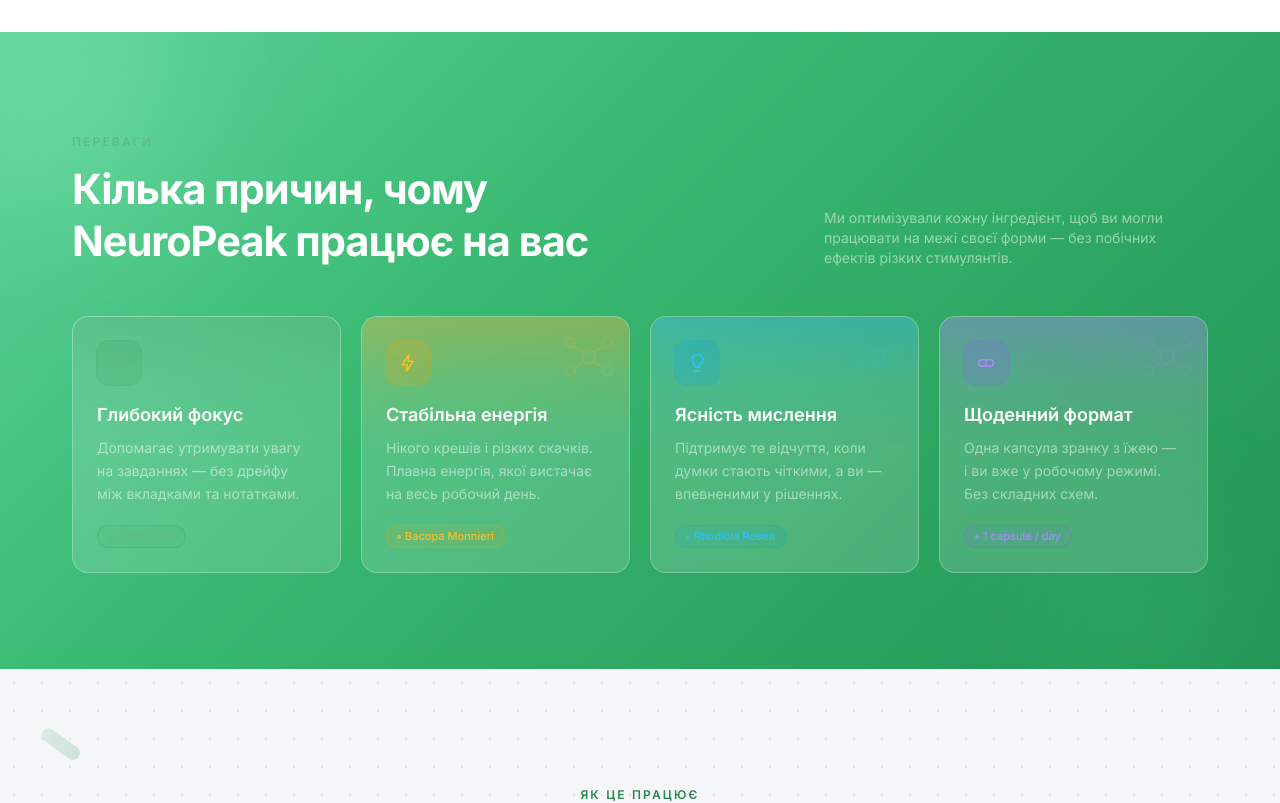
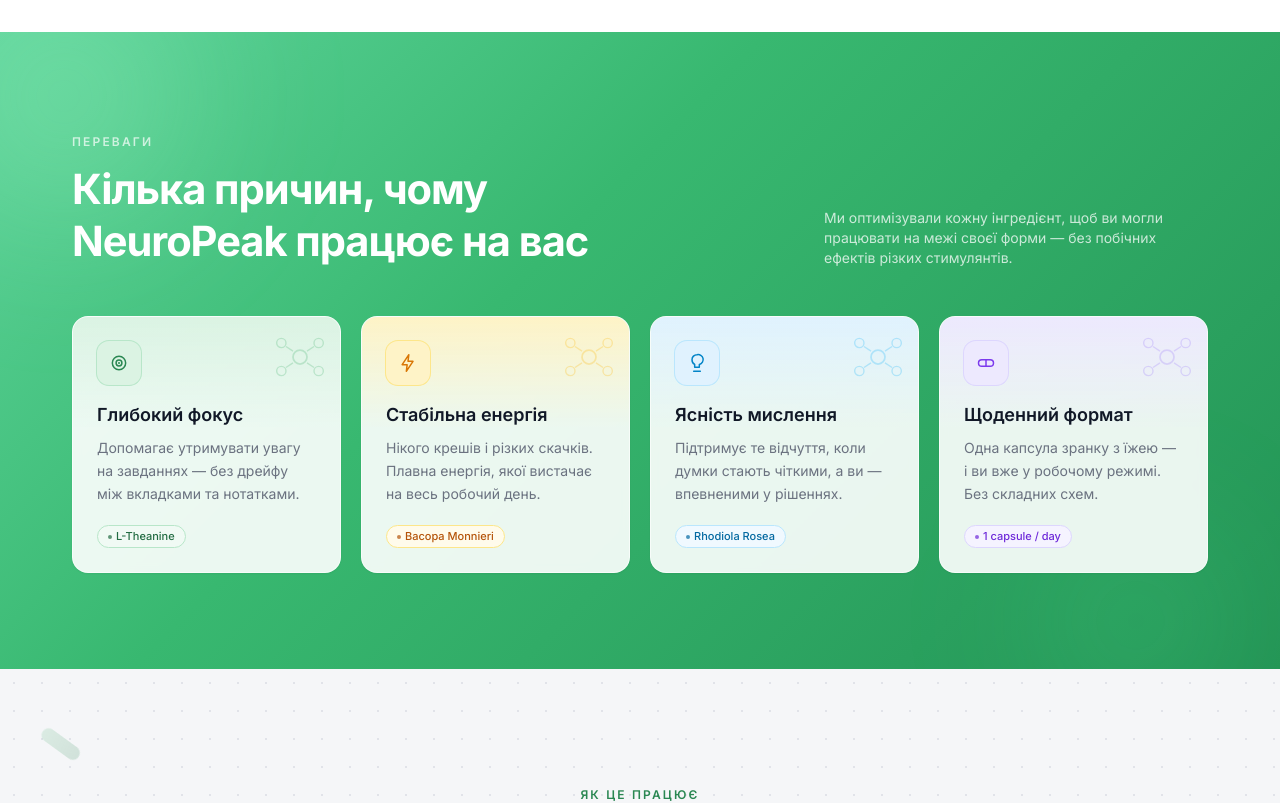
Before and after one commit to danylonahorniuk/neuropeak, a Next.js app: page / in a window 1280 px wide. Shown: the part 1580-2383 px from the top of the page. Built offline with nearby package versions, Linux system fonts and the light colour scheme.

Commit message:
fix: white opaque cards on green bg, dark text, visible colors & molecules

```diff
--- a/components/Benefits.tsx
+++ b/components/Benefits.tsx
@@ -5,10 +5,10 @@
     title: "Глибокий фокус",
     text: "Допомагає утримувати увагу на завданнях — без дрейфу між вкладками та нотатками.",
     ingredient: "L-Theanine",
-    topColor: "from-brand-500/30 via-brand-500/10 to-transparent",
-    glowColor: "rgba(60,163,102,0.18)",
-    iconBg: "bg-brand-500/20 ring-brand-500/30 text-brand-400",
-    tagCls: "border-brand-500/30 bg-brand-500/10 text-brand-400",
+    topColor: "from-brand-100 to-transparent",
+    glowColor: "rgba(60,163,102,0.08)",
+    iconBg: "bg-brand-100 ring-brand-200 text-brand-600",
+    tagCls: "border-brand-200 bg-brand-50 text-brand-700",
     moleculeColor: "text-brand-400",
     icon: (
       <svg viewBox="0 0 24 24" fill="none" className="h-5 w-5" aria-hidden>
@@ -22,10 +22,10 @@
     title: "Стабільна енергія",
     text: "Нікого крешів і різких скачків. Плавна енергія, якої вистачає на весь робочий день.",
     ingredient: "Bacopa Monnieri",
-    topColor: "from-amber-500/30 via-amber-500/10 to-transparent",
-    glowColor: "rgba(245,158,11,0.15)",
-    iconBg: "bg-amber-500/20 ring-amber-500/30 text-amber-400",
-    tagCls: "border-amber-500/30 bg-amber-500/10 text-amber-400",
+    topColor: "from-amber-100 to-transparent",
+    glowColor: "rgba(245,158,11,0.08)",
+    iconBg: "bg-amber-100 ring-amber-200 text-amber-600",
+    tagCls: "border-amber-200 bg-amber-50 text-amber-700",
     moleculeColor: "text-amber-400",
     icon: (
       <svg viewBox="0 0 24 24" fill="none" className="h-5 w-5" aria-hidden>
@@ -42,10 +42,10 @@
     title: "Ясність мислення",
     text: "Підтримує те відчуття, коли думки стають чіткими, а ви — впевненими у рішеннях.",
     ingredient: "Rhodiola Rosea",
-    topColor: "from-sky-500/30 via-sky-500/10 to-transparent",
-    glowColor: "rgba(56,189,248,0.15)",
-    iconBg: "bg-sky-500/20 ring-sky-500/30 text-sky-400",
-    tagCls: "border-sky-500/30 bg-sky-500/10 text-sky-400",
+    topColor: "from-sky-100 to-transparent",
+    glowColor: "rgba(56,189,248,0.08)",
+    iconBg: "bg-sky-100 ring-sky-200 text-sky-600",
+    tagCls: "border-sky-200 bg-sky-50 text-sky-700",
     moleculeColor: "text-sky-400",
     icon: (
       <svg viewBox="0 0 24 24" fill="none" className="h-5 w-5" aria-hidden>
@@ -63,10 +63,10 @@
     title: "Щоденний формат",
     text: "Одна капсула зранку з їжею — і ви вже у робочому режимі. Без складних схем.",
     ingredient: "1 capsule / day",
-    topColor: "from-violet-500/30 via-violet-500/10 to-transparent",
-    glowColor: "rgba(167,139,250,0.15)",
-    iconBg: "bg-violet-500/20 ring-violet-500/30 text-violet-400",
-    tagCls: "border-violet-500/30 bg-violet-500/10 text-violet-400",
+    topColor: "from-violet-100 to-transparent",
+    glowColor: "rgba(167,139,250,0.08)",
+    iconBg: "bg-violet-100 ring-violet-200 text-violet-600",
+    tagCls: "border-violet-200 bg-violet-50 text-violet-700",
     moleculeColor: "text-violet-400",
     icon: (
       <svg viewBox="0 0 24 24" fill="none" className="h-5 w-5" aria-hidden>
@@ -82,7 +82,7 @@
     <svg
       viewBox="0 0 48 48"
       fill="none"
-      className={`absolute right-3 top-3 h-14 w-14 opacity-[0.18] ${className ?? ""}`}
+      className={`absolute right-3 top-3 h-14 w-14 opacity-30 ${className ?? ""}`}
       aria-hidden
     >
       <circle cx="24" cy="24" r="6" stroke="currentColor" strokeWidth="1.5" />
@@ -101,20 +101,20 @@
 export default function Benefits() {
   return (
     <section id="benefits" className="section relative overflow-hidden" style={{ background: "linear-gradient(135deg, #5dd49a 0%, #38b870 40%, #239455 100%)" }}>
-      {/* Neon glow overlays */}
-      <div aria-hidden className="pointer-events-none absolute -top-32 -left-32 h-96 w-96 rounded-full blur-3xl" style={{ background: "radial-gradient(circle, rgba(180,255,210,0.28) 0%, transparent 70%)" }} />
-      <div aria-hidden className="pointer-events-none absolute -bottom-24 right-0 h-72 w-72 rounded-full blur-3xl" style={{ background: "radial-gradient(circle, rgba(100,255,170,0.15) 0%, transparent 70%)" }} />
+      {/* Subtle glow blobs */}
+      <div aria-hidden className="pointer-events-none absolute -top-32 -left-32 h-96 w-96 rounded-full blur-3xl" style={{ background: "radial-gradient(circle, rgba(180,255,210,0.30) 0%, transparent 70%)" }} />
+      <div aria-hidden className="pointer-events-none absolute -bottom-24 right-0 h-72 w-72 rounded-full blur-3xl" style={{ background: "radial-gradient(circle, rgba(100,255,170,0.18) 0%, transparent 70%)" }} />
 
       <div className="container-page relative">
         <FadeIn>
           <div className="flex flex-col items-start justify-between gap-4 lg:flex-row lg:items-end">
             <div className="max-w-2xl">
-              <span className="section-eyebrow !text-brand-400">Переваги</span>
+              <span className="section-eyebrow !text-white/70">Переваги</span>
               <h2 className="mt-3 section-title text-balance !text-white">
                 Кілька причин, чому NeuroPeak працює на вас
               </h2>
             </div>
-            <p className="max-w-sm text-sm text-white/50">
+            <p className="max-w-sm text-sm text-white/75">
               Ми оптимізували кожну інгредієнт, щоб ви могли працювати на межі
               своєї форми — без побічних ефектів різких стимулянтів.
             </p>
@@ -124,40 +124,36 @@
         <div className="mt-12 grid gap-5 sm:grid-cols-2 lg:grid-cols-4">
           {items.map((it, i) => (
             <FadeIn key={it.title} delay={i * 90}>
-              <article className="group relative overflow-hidden rounded-2xl border border-white/25 bg-white/15 p-6 transition-all duration-300 hover:-translate-y-1 hover:border-white/40 hover:bg-white/20 h-full backdrop-blur-sm">
+              <article className="group relative overflow-hidden rounded-2xl border border-white/60 bg-white/90 p-6 shadow-sm transition-all duration-300 hover:-translate-y-1 hover:bg-white hover:shadow-md h-full backdrop-blur-sm">
 
-                {/* Colored top gradient band */}
+                {/* Colored pastel top band */}
                 <div
-                  className={`absolute inset-x-0 top-0 h-32 bg-gradient-to-b ${it.topColor}`}
+                  className={`absolute inset-x-0 top-0 h-28 bg-gradient-to-b ${it.topColor} opacity-100`}
                   aria-hidden
                 />
 
-                {/* Glow on hover */}
+                {/* Hover glow */}
                 <div
                   className="pointer-events-none absolute inset-0 opacity-0 transition-opacity duration-300 group-hover:opacity-100"
-                  style={{
-                    background: `radial-gradient(ellipse at 50% 0%, ${it.glowColor} 0%, transparent 65%)`,
-                  }}
+                  style={{ background: `radial-gradient(ellipse at 50% 0%, ${it.glowColor} 0%, transparent 65%)` }}
                   aria-hidden
                 />
 
-                {/* Molecule decoration — colored per card */}
+                {/* Molecule decoration */}
                 <MoleculeDecor className={it.moleculeColor} />
 
                 <div className="relative">
-                  {/* Icon — unique color per card */}
                   <div className={`inline-flex h-11 w-11 items-center justify-center rounded-xl ring-1 ${it.iconBg}`}>
                     {it.icon}
                   </div>
 
-                  <h3 className="mt-4 text-lg font-semibold text-white">
+                  <h3 className="mt-4 text-lg font-semibold text-ink-900">
                     {it.title}
                   </h3>
-                  <p className="mt-2 text-sm leading-relaxed text-white/50">
+                  <p className="mt-2 text-sm leading-relaxed text-ink-500">
                     {it.text}
                   </p>
 
-                  {/* Ingredient tag — colored per card */}
                   <div className="mt-5 flex items-center gap-1.5">
                     <span className={`inline-flex items-center gap-1 rounded-full border px-2.5 py-0.5 text-[11px] font-medium ${it.tagCls}`}>
                       <span className="h-1 w-1 rounded-full bg-current opacity-70" />
@@ -165,12 +161,6 @@
                     </span>
                   </div>
                 </div>
-
-                {/* Bottom accent line on hover */}
-                <div
-                  aria-hidden
-                  className="absolute inset-x-6 bottom-0 h-px scale-x-0 bg-gradient-to-r from-current to-transparent transition-transform duration-500 group-hover:scale-x-100 opacity-40"
-                />
               </article>
             </FadeIn>
           ))}
--- a/components/Reviews.tsx
+++ b/components/Reviews.tsx
@@ -60,17 +60,17 @@
 export default function Reviews() {
   return (
     <section id="reviews" className="section relative overflow-hidden" style={{ background: "linear-gradient(135deg, #5dd49a 0%, #38b870 40%, #239455 100%)" }}>
-      {/* Neon glow overlays */}
-      <div aria-hidden className="pointer-events-none absolute -top-32 right-0 h-96 w-96 rounded-full blur-3xl" style={{ background: "radial-gradient(circle, rgba(180,255,210,0.28) 0%, transparent 70%)" }} />
-      <div aria-hidden className="pointer-events-none absolute -bottom-24 -left-24 h-72 w-72 rounded-full blur-3xl" style={{ background: "radial-gradient(circle, rgba(100,255,170,0.15) 0%, transparent 70%)" }} />
+      {/* Subtle glow blobs */}
+      <div aria-hidden className="pointer-events-none absolute -top-32 right-0 h-96 w-96 rounded-full blur-3xl" style={{ background: "radial-gradient(circle, rgba(180,255,210,0.30) 0%, transparent 70%)" }} />
+      <div aria-hidden className="pointer-events-none absolute -bottom-24 -left-24 h-72 w-72 rounded-full blur-3xl" style={{ background: "radial-gradient(circle, rgba(100,255,170,0.18) 0%, transparent 70%)" }} />
 
       <div className="container-page relative">
         <FadeIn className="mx-auto max-w-2xl text-center">
-          <span className="section-eyebrow !text-brand-400">Відгуки</span>
+          <span className="section-eyebrow !text-white/70">Відгуки</span>
           <h2 className="mt-3 section-title text-balance !text-white">
             Справжні історії від наших користувачів
           </h2>
-          <p className="mt-4 text-pretty text-sm text-white/50 sm:text-base">
+          <p className="mt-4 text-pretty text-sm text-white/75 sm:text-base">
             Люди, які з першого погляду, обирають NeuroPeak.
           </p>
         </FadeIn>
@@ -78,12 +78,12 @@
         <div className="mt-12 grid gap-5 sm:grid-cols-2 lg:grid-cols-3">
           {reviews.map((r, i) => (
             <FadeIn key={r.name} delay={i * 70}>
-              <article className="flex flex-col h-full rounded-2xl border border-white/25 bg-white/15 p-6 transition-all duration-300 hover:-translate-y-1 hover:border-white/40 hover:bg-white/20 backdrop-blur-sm">
+              <article className="flex flex-col h-full rounded-2xl border border-white/60 bg-white/90 p-6 shadow-sm transition-all duration-300 hover:-translate-y-1 hover:bg-white hover:shadow-md backdrop-blur-sm">
                 <Stars />
-                <p className="mt-4 flex-1 text-sm leading-relaxed text-white/70">
+                <p className="mt-4 flex-1 text-sm leading-relaxed text-ink-700">
                   &ldquo;{r.text}&rdquo;
                 </p>
-                <div className="mt-5 flex items-center gap-3 border-t border-white/10 pt-4">
+                <div className="mt-5 flex items-center gap-3 border-t border-ink-100 pt-4">
                   <span
                     aria-hidden
                     style={{ background: r.color }}
@@ -92,8 +92,8 @@
                     {r.initials}
                   </span>
                   <div>
-                    <div className="text-sm font-semibold text-white">{r.name}</div>
-                    <div className="text-xs text-white/40">{r.role}</div>
+                    <div className="text-sm font-semibold text-ink-900">{r.name}</div>
+                    <div className="text-xs text-ink-500">{r.role}</div>
                   </div>
                 </div>
               </article>
```
